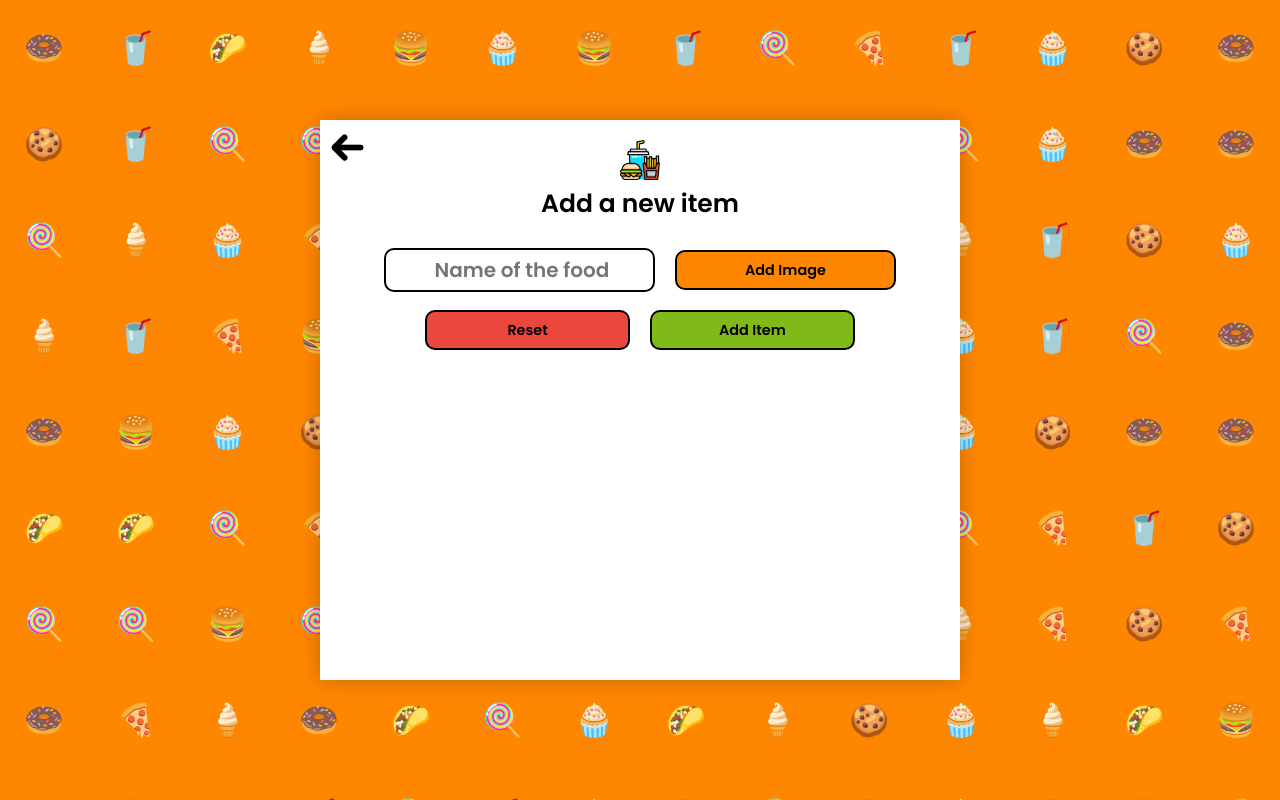
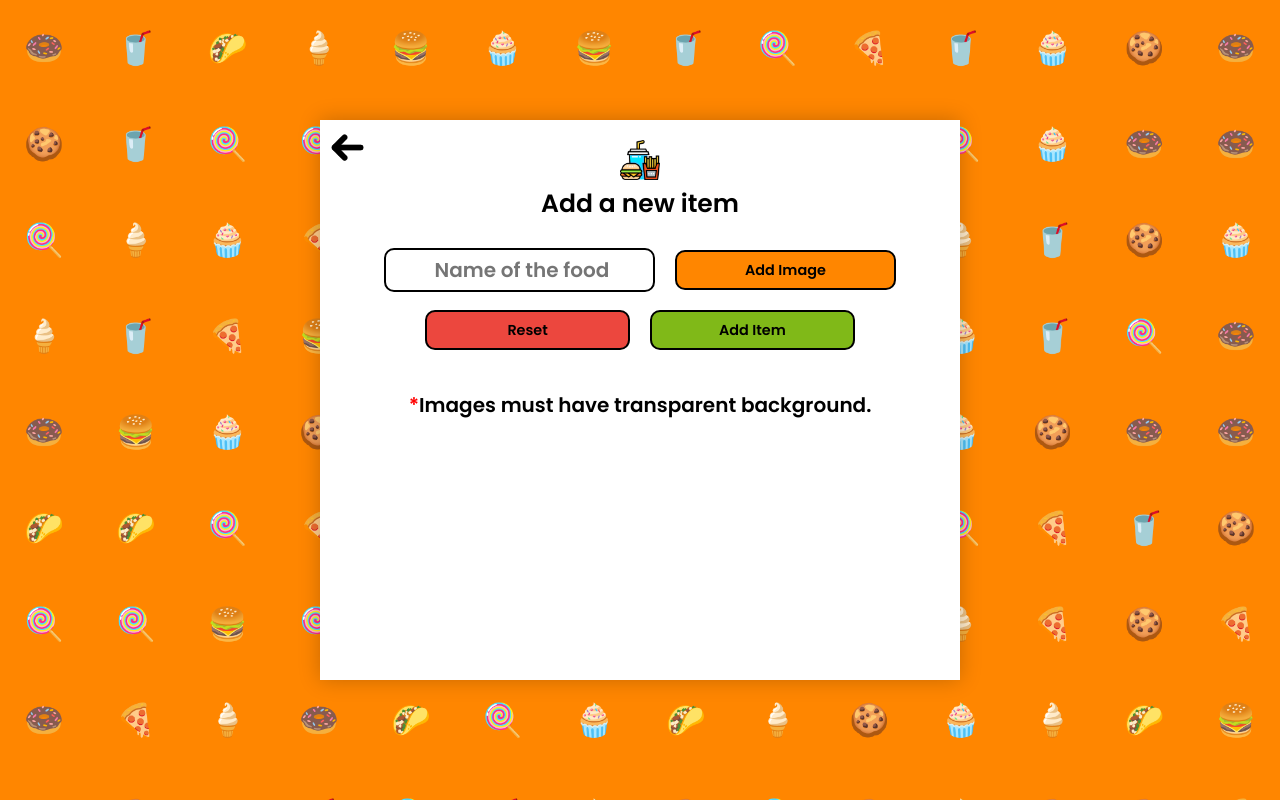
Before and after one commit to not-nag/VirtuDine, a Next.js app in the folder Admin - NextJS/virtu-dine/: page /dashboard/add in a window 1280 px wide. Built offline with nearby package versions, Linux system fonts and the light colour scheme; no server answers; sample sign-in values are in the browser's storage.

Commit message:
Warning message added

```diff
--- a/Admin - NextJS/virtu-dine/components/AddItems.module.css
+++ b/Admin - NextJS/virtu-dine/components/AddItems.module.css
@@ -43,6 +43,12 @@
 
 .button_orange{
     background-color: #ff8600;
+}
+
+.warning{
+    font-size: 20px;
+    margin-top: 150px;
+    text-align: center;
 }
 
 .button_purple {
@@ -139,6 +145,10 @@
     transition: transform 0.2s ease;
 }
 
+.asterick{
+    color: red;
+}
+
 
 .inputItems button:hover{
     cursor: pointer;
--- a/Admin - NextJS/virtu-dine/components/AddItems.tsx
+++ b/Admin - NextJS/virtu-dine/components/AddItems.tsx
@@ -120,6 +120,7 @@ const AddItems:React.FC<AddItemsProps> =({userID}) =>{
                 <button type="button" onClick={handleReset} className={styles.reset}>Reset</button>
                 <button type="button" onClick={handleSubmit} className={styles.submit} >Add Item</button>
             </div>
+            <p className={styles.warning}><span className={styles.asterick}>*</span>Images must have transparent background.</p>
         </div>
     )
 }
```
